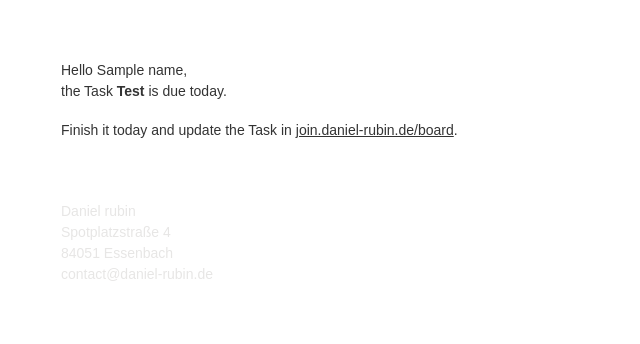
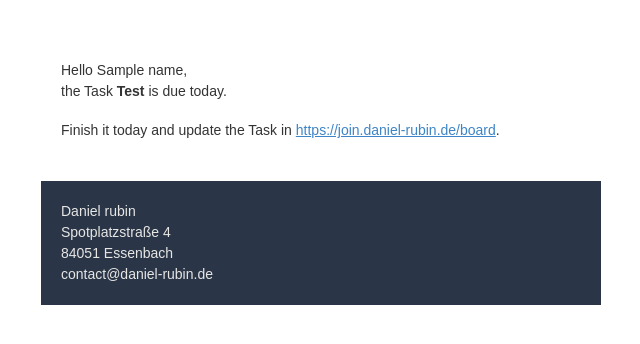
Before and after one commit to d-rubin/Join-backend, a Django app: template api/templates/due_task.html in a window 1280 px wide. Shown: the top 344 px of the page, without its empty margins (319-959 px from the left). Run offline with Django 4.2, Linux system fonts and the light colour scheme; data comes from the database, SQL or seed files in the repository; both versions use the stored data as it was after the commit; the template is opened without the code that fills it: values that come from a table or form of the project are taken from there, most other values are stand-ins (such as "Sample title", 1, 10 or a date in 2020); parts of the project's set-up code (start-up, migrations or seed data) failed here and were passed over.

```diff
--- a/api/settings.py
+++ b/api/settings.py
@@ -165,7 +165,8 @@ CELERY_BROKER_CONNECTION_RETRY_ON_STARTUP = True
 CELERY_BEAT_SCHEDULE = {
     'Send_mail_schedule': {
         'task': 'tasks.tasks.send_task_reminder',
-        'schedule': crontab(minute="0", hour="6"),
+        # 'schedule': crontab(minute="0", hour="6"),
+        'schedule': crontab(),
     },
 }
 
--- a/api/templates/due_task.html
+++ b/api/templates/due_task.html
@@ -21,9 +21,6 @@
   <style type="text/css">
 .jfk-bubble.gtx-bubble, .captcheck_answer_label > input + img, span#closed_text > img[src^="https://www.gstatic.com/images/branding/googlelogo"], span[data-href^="https://www.hcaptcha.com/"] > #icon, #bit-notification-bar-iframe, ::-webkit-calendar-picker-indicator {
     filter: invert(100%) hue-rotate(180deg) contrast(90%) grayscale(55%) !important;
-}
-[data-darkreader-inline-bgcolor] {
-  background-color: var(--darkreader-inline-bgcolor) !important;
 }
 [data-darkreader-inline-bgimage] {
   background-image: var(--darkreader-inline-bgimage) !important;
@@ -61,19 +58,9 @@
 [data-darkreader-inline-stopcolor] {
   stop-color: var(--darkreader-inline-stopcolor) !important;
 }
-:root {
-   --darkreader-neutral-background: #141515;
-   --darkreader-neutral-text: #d6d4d2;
-   --darkreader-selection-background: #004daa;
-   --darkreader-selection-text: #e8e6e3;
-}
-html {
-    color-scheme: dark !important;
-}
 html, body {
     border-color: #6f6b66;
     color: #e7e6e5;
-    background-color: #ffffff
 }
 a {
     color: #608abc;
@@ -86,10 +73,6 @@ table {
 }
 input:-webkit-autofill,
 textarea:-webkit-autofill,
-select:-webkit-autofill {
-    background-color: #3f4122 !important;
-    color: #e7e6e5 !important;
-}
 ::-webkit-scrollbar {
     background-color: #212323;
     color: #a8a49f;
@@ -145,22 +128,22 @@ a[x-apple-data-detectors] {
  <body style="width:100%;font-family:arial, 'helvetica neue', helvetica, sans-serif;-webkit-text-size-adjust:100%;-ms-text-size-adjust:100%;padding:0;Margin:0">
   <div dir="ltr" class="es-wrapper-color" lang="en" style="background-color:#FFFFFF"><!--[if gte mso 9]>
 			<v:background xmlns:v="urn:schemas-microsoft-com:vml" fill="t">
-				<v:fill type="tile" color="#ffffff"></v:fill>
+				<v:fill type="tile" color="#fff" origin="0.5, 0" position="0.5, 0"></v:fill>
 			</v:background>
 		<![endif]-->
-   <table class="es-wrapper" width="100%" cellspacing="0" cellpadding="0" style="mso-table-lspace:0pt;mso-table-rspace:0pt;border-collapse:collapse;border-spacing:0px;padding:0;Margin:0;width:100%;height:100%;background-repeat:repeat;background-position:center top;background-color:#FFFFFF">
+   <table class="es-wrapper" width="100%" cellspacing="0" cellpadding="0" role="none" style="mso-table-lspace:0pt;mso-table-rspace:0pt;border-collapse:collapse;border-spacing:0px;padding:0;Margin:0;width:100%;height:100%;background-repeat:repeat;background-position:center top;background-color:#FFFFFF">
      <tr>
       <td valign="top" style="padding:0;Margin:0">
-       <table class="es-header" cellspacing="0" cellpadding="0" align="center" style="mso-table-lspace:0pt;mso-table-rspace:0pt;border-collapse:collapse;border-spacing:0px;table-layout:fixed !important;width:100%;background-color:transparent;background-repeat:repeat;background-position:center top">
+       <table class="es-header" cellspacing="0" cellpadding="0" align="center" role="none" style="mso-table-lspace:0pt;mso-table-rspace:0pt;border-collapse:collapse;border-spacing:0px;table-layout:fixed !important;width:100%;background-color:transparent;background-repeat:repeat;background-position:center top">
          <tr>
           <td align="center" style="padding:0;Margin:0">
-           <table class="es-header-body" cellspacing="0" cellpadding="0" bgcolor="#ffffff" align="center" data-darkreader-inline-bgcolor style="mso-table-lspace:0pt;mso-table-rspace:0pt;border-collapse:collapse;border-spacing:0px;background-color:#FFFFFF;width:600px">
+           <table class="es-header-body" cellspacing="0" cellpadding="0" bgcolor="#ffffff" align="center" data-darkreader-inline-bgcolor style="mso-table-lspace:0pt;mso-table-rspace:0pt;border-collapse:collapse;border-spacing:0px;background-color:#FFFFFF;width:600px" role="none">
              <tr>
-              <td align="left" style="padding:0;Margin:0;padding-top:20px;padding-left:20px;padding-right:20px">
-               <table cellspacing="0" cellpadding="0" width="100%" style="mso-table-lspace:0pt;mso-table-rspace:0pt;border-collapse:collapse;border-spacing:0px">
+              <td align="left" bgcolor="#ffffff" style="padding:0;Margin:0;padding-top:20px;padding-left:20px;padding-right:20px;background-color:#ffffff">
+               <table cellspacing="0" cellpadding="0" width="100%" role="none" style="mso-table-lspace:0pt;mso-table-rspace:0pt;border-collapse:collapse;border-spacing:0px">
                  <tr>
                   <td align="left" style="padding:0;Margin:0;width:560px">
-                   <table width="100%" cellspacing="0" cellpadding="0" style="mso-table-lspace:0pt;mso-table-rspace:0pt;border-collapse:collapse;border-spacing:0px">
+                   <table width="100%" cellspacing="0" cellpadding="0" role="presentation" style="mso-table-lspace:0pt;mso-table-rspace:0pt;border-collapse:collapse;border-spacing:0px">
                      <tr class="es-mobile-hidden">
                       <td align="center" style="padding:0;Margin:0;font-size:0px"><img class="adapt-img" src="https://fclyzba.stripocdn.email/content/guids/CABINET_d350f528686e38469403f7b79e1cda9e14947315b31dc7e08dc69658946331f0/images/logo_for_favicon_construction.png" alt style="display:block;border:0;outline:none;text-decoration:none;-ms-interpolation-mode:bicubic" width="101"></td>
                      </tr>
@@ -169,24 +152,24 @@ a[x-apple-data-detectors] {
                </table></td>
              </tr>
              <tr>
-              <td align="left" style="padding:0;Margin:0;padding-top:20px;padding-left:20px;padding-right:20px">
-               <table cellpadding="0" cellspacing="0" width="100%" style="mso-table-lspace:0pt;mso-table-rspace:0pt;border-collapse:collapse;border-spacing:0px">
+              <td align="left" bgcolor="#ffffff" style="padding:0;Margin:0;padding-top:20px;padding-left:20px;padding-right:20px;background-color:#ffffff">
+               <table cellpadding="0" cellspacing="0" width="100%" role="none" style="mso-table-lspace:0pt;mso-table-rspace:0pt;border-collapse:collapse;border-spacing:0px">
                  <tr>
                   <td align="center" valign="top" style="padding:0;Margin:0;width:560px">
-                   <table cellpadding="0" cellspacing="0" width="100%" style="mso-table-lspace:0pt;mso-table-rspace:0pt;border-collapse:collapse;border-spacing:0px">
+                   <table cellpadding="0" cellspacing="0" width="100%" role="presentation" style="mso-table-lspace:0pt;mso-table-rspace:0pt;border-collapse:collapse;border-spacing:0px">
                      <tr class="es-visible-simple-html-only">
-                         <td align="left" style="padding:20px;Margin:0"><a name="join.daniel-rubin.de" style="-webkit-text-size-adjust:none;-ms-text-size-adjust:none;mso-line-height-rule:exactly;text-decoration:underline;color:#00bee8;font-size:14px" data-darkreader-inline-color href="join.daniel-rubin.de"></a><p style="Margin:0;-webkit-text-size-adjust:none;-ms-text-size-adjust:none;mso-line-height-rule:exactly;font-family:arial, 'helvetica neue', helvetica, sans-serif;line-height:21px;color:#333333;font-size:14px">Hello {{name}},&nbsp;</p><p style="Margin:0;-webkit-text-size-adjust:none;-ms-text-size-adjust:none;mso-line-height-rule:exactly;font-family:arial, 'helvetica neue', helvetica, sans-serif;line-height:21px;color:#333333;font-size:14px">the Task <b>{{task}}</b> is due today.</p><br/><p style="Margin:0;-webkit-text-size-adjust:none;-ms-text-size-adjust:none;mso-line-height-rule:exactly;font-family:arial, 'helvetica neue', helvetica, sans-serif;line-height:21px;color:#333333;font-size:14px">Finish it today and update the Task in <a name="join.daniel-rubin.de/board" style="-webkit-text-size-adjust:none;-ms-text-size-adjust:none;mso-line-height-rule:exactly;text-decoration:underline;color:#00bee8;font-size:14px" data-darkreader-inline-color href="join.daniel-rubin.de/board">join.daniel-rubin.de/board</a>.</p></td>
+                      <td align="left" style="padding:20px;Margin:0"><a name="join.daniel-rubin.de" style="-webkit-text-size-adjust:none;-ms-text-size-adjust:none;mso-line-height-rule:exactly;text-decoration:underline;color:#3d85c6;font-size:14px" data-darkreader-inline-color></a><p style="Margin:0;-webkit-text-size-adjust:none;-ms-text-size-adjust:none;mso-line-height-rule:exactly;font-family:arial, 'helvetica neue', helvetica, sans-serif;line-height:21px;color:#333333;font-size:14px">Hello {{name}},&nbsp;</p><p style="Margin:0;-webkit-text-size-adjust:none;-ms-text-size-adjust:none;mso-line-height-rule:exactly;font-family:arial, 'helvetica neue', helvetica, sans-serif;line-height:21px;color:#333333;font-size:14px">the Task <b>{{task}}</b> is due today.</p><br/><p style="Margin:0;-webkit-text-size-adjust:none;-ms-text-size-adjust:none;mso-line-height-rule:exactly;font-family:arial, 'helvetica neue', helvetica, sans-serif;line-height:21px;color:#333333;font-size:14px">Finish it today and update the Task in <a style="-webkit-text-size-adjust:none;-ms-text-size-adjust:none;mso-line-height-rule:exactly;text-decoration:underline;color:#3d85c6;font-size:14px" href="">https://join.daniel-rubin.de/board</a>.</p></td>
                      </tr>
                    </table></td>
                  </tr>
                </table></td>
              </tr>
              <tr>
-              <td align="left" style="padding:0;Margin:0;padding-top:20px;padding-left:20px;padding-right:20px">
-               <table cellpadding="0" cellspacing="0" width="100%" style="mso-table-lspace:0pt;mso-table-rspace:0pt;border-collapse:collapse;border-spacing:0px">
+              <td align="left" bgcolor="#ffffff" style="padding:0;Margin:0;padding-top:20px;padding-left:20px;padding-right:20px;background-color:#ffffff">
+               <table cellpadding="0" cellspacing="0" width="100%" role="none" style="mso-table-lspace:0pt;mso-table-rspace:0pt;border-collapse:collapse;border-spacing:0px">
                  <tr>
                   <td align="center" valign="top" style="padding:0;Margin:0;width:560px">
-                   <table cellpadding="0" cellspacing="0" width="100%" bgcolor="#2A3647" style="mso-table-lspace:0pt;mso-table-rspace:0pt;border-collapse:collapse;border-spacing:0px;background-color:#2a3647" data-darkreader-inline-bgcolor>
+                   <table cellpadding="0" cellspacing="0" width="100%" bgcolor="#2A3647" style="mso-table-lspace:0pt;mso-table-rspace:0pt;border-collapse:collapse;border-spacing:0px;background-color:#2a3647" data-darkreader-inline-bgcolor role="presentation">
                      <tr>
                       <td align="left" style="padding:20px;Margin:0"><p style="Margin:0;-webkit-text-size-adjust:none;-ms-text-size-adjust:none;mso-line-height-rule:exactly;font-family:arial, 'helvetica neue', helvetica, sans-serif;line-height:21px;color:#ffffff;font-size:14px" data-darkreader-inline-color>Daniel rubin</p><p style="Margin:0;-webkit-text-size-adjust:none;-ms-text-size-adjust:none;mso-line-height-rule:exactly;font-family:arial, 'helvetica neue', helvetica, sans-serif;line-height:21px;color:#ffffff;font-size:14px" data-darkreader-inline-color>Spotplatzstraße 4</p><p style="Margin:0;-webkit-text-size-adjust:none;-ms-text-size-adjust:none;mso-line-height-rule:exactly;font-family:arial, 'helvetica neue', helvetica, sans-serif;line-height:21px;color:#ffffff;font-size:14px" data-darkreader-inline-color>84051 Essenbach</p><p style="Margin:0;-webkit-text-size-adjust:none;-ms-text-size-adjust:none;mso-line-height-rule:exactly;font-family:arial, 'helvetica neue', helvetica, sans-serif;line-height:21px;color:#ffffff;font-size:14px" data-darkreader-inline-color>contact@daniel-rubin.de</p></td>
                      </tr>
```
Also changed, not shown: db.sqlite3, 1 other file.
